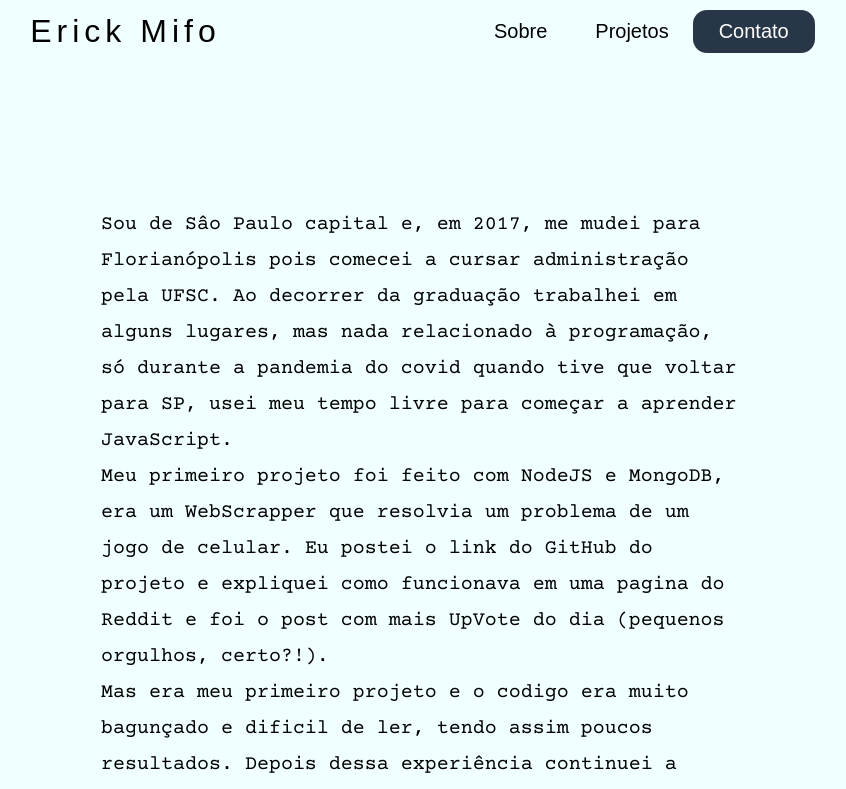
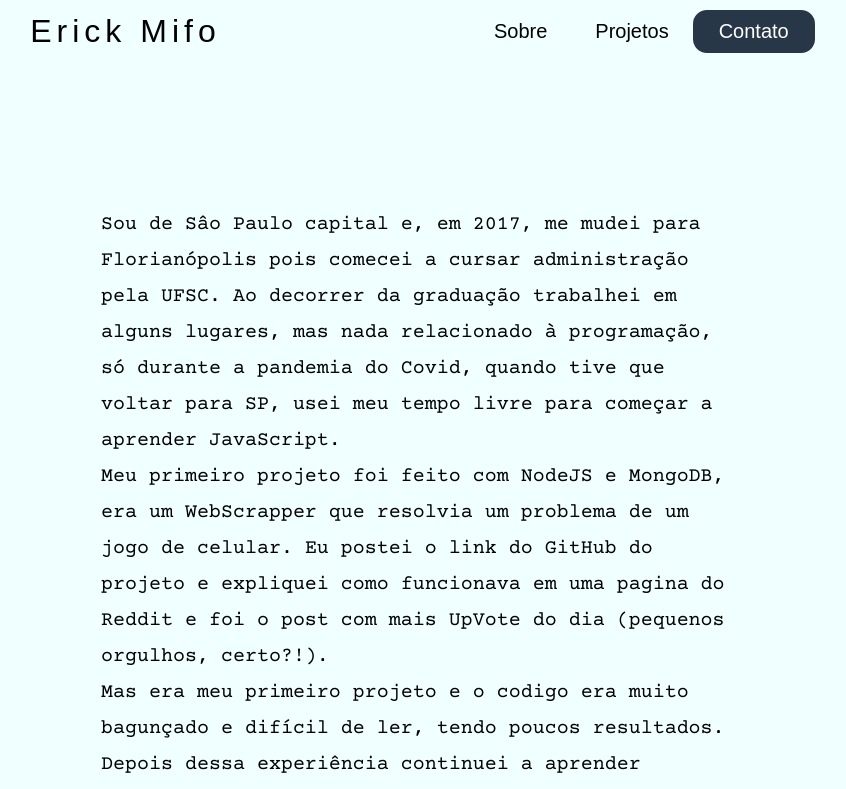
Before and after one commit to ErickMifo/Portfolio, a React (Create React App) app: page /sobre in a window 1280 px wide. Shown: the top 789 px of the page, without its empty margins (219-1065 px from the left). Built offline with nearby package versions, Linux system fonts and the light colour scheme.

Commit message:
Gramática

```diff
--- a/src/components/sobre/index.js
+++ b/src/components/sobre/index.js
@@ -14,10 +14,10 @@ import {
 
 const Primeiro = "Sou de Sâo Paulo capital e, em 2017, me mudei para Florianópolis pois comecei a cursar administração pela UFSC. "
 const Segundo = "Ao decorrer da graduação trabalhei em alguns lugares, mas nada relacionado à programação, "
-const Terceiro = "só durante a pandemia do covid quando tive que voltar para SP, usei meu tempo livre para começar a aprender JavaScript. "
+const Terceiro = "só durante a pandemia do Covid, quando tive que voltar para SP, usei meu tempo livre para começar a aprender JavaScript. "
 const Quarto = "Meu primeiro projeto foi feito com NodeJS e MongoDB, era um WebScrapper que resolvia um problema de um jogo de celular. "
 const Quinto = "Eu postei o link do GitHub do projeto e expliquei como funcionava em uma pagina do Reddit e foi o post com mais UpVote do dia (pequenos orgulhos, certo?!)."
-const Sexto = "Mas era meu primeiro projeto e o codigo era muito bagunçado e dificil de ler, tendo assim poucos resultados. "
+const Sexto = "Mas era meu primeiro projeto e o codigo era muito bagunçado e difícil de ler, tendo poucos resultados. "
 const Setimo = "Depois dessa experiência continuei a aprender programação, fiz alguns cursos onlines"
 const Oitavo = "(uma imersão Alura e outros cursos no Youtube) e, atualmente, estou fazendo projetos com foco maior para o Front-End."
 const Nono = " Se precisar de algo ou quiser conversar, fique à vontade para usar a aba de contato."
```
